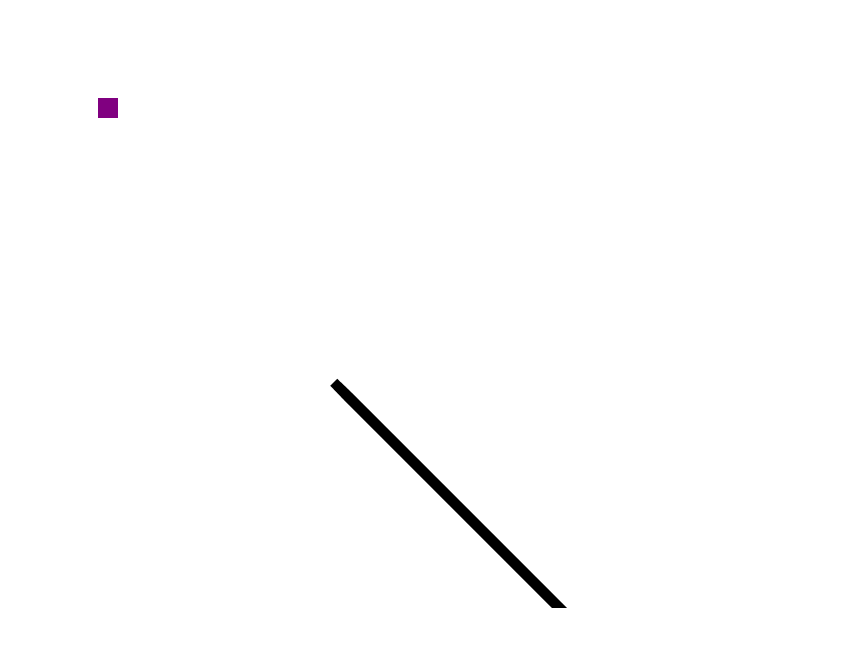
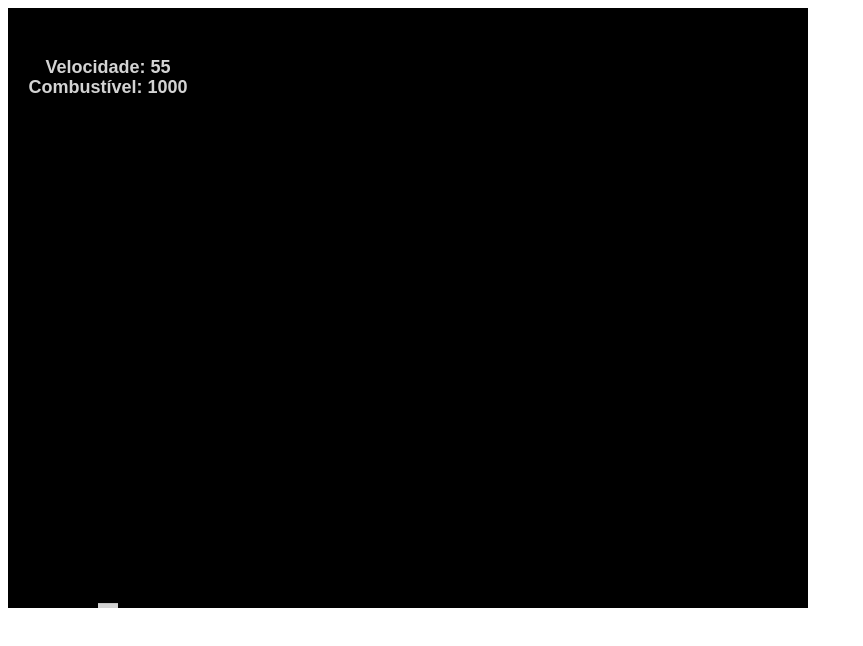
Before and after one commit to artuubento/lopal-moonlander, a plain HTML site: page alunissagem.html in a window 1280 px wide. Shown: the whole page, without its empty margins (0-863 px from the left). Drawn offline with Linux system fonts and the light colour scheme.

Commit message:
jogo apollo

```diff
--- a/alunissagem.html
+++ b/alunissagem.html
@@ -8,7 +8,7 @@
 <body>
 
 
-    <canvas id="jogo" width="800" height="600"></canvas>
+    <canvas id="jogo" width="800" height="600" style="background-color: black";></canvas>
     <script src="jogo.js">
 
     </script>
--- a/jogo.js
+++ b/jogo.js
@@ -1,24 +1,14 @@
+ // Moonlander. Um jogo de alunissagem
+ // Arthur Bento (artuuub)
+ // 28/03/25
+ // Versão 0.1.0
 
 
+ /** @type {HTMLCanvasElement} */
 
 let canvas = document.querySelector("#jogo");
 let contexto = canvas.getContext("2d");
 
-/*contexto.rect(0,0, 100, 100);
-contexto.fillStyle = "purple";
-contexto.fill();
-contexto.strokeStyle = "black";
-contexto.stroke();
-
-contexto.beginPath();
-contexto.moveTo(100,100)
-contexto.lineTo(200,100)
-contexto.lineTo(100,200)
-contexto.lineTo(100,100)
-contexto.fillStyle = "purple";
-contexto.fill();*/
-
-let x = 0
 
  let moduloLunar = {
         posicao: {
@@ -28,14 +18,14 @@ let x = 0
         angulo: 0,
         largura: 20,
         altura: 20,
-    cor: "purple",
+        cor: "lightgray",
         motorLigado: false,
         velocidade:  {
             x: 0,
             y: 0
 
-    }
-
+        },
+        combustivel: 1000
  }
 
 function desenharModuloLunar(){
@@ -44,10 +34,16 @@ function desenharModuloLunar(){
         contexto.beginPath();
         contexto.translate(moduloLunar.posicao.x, moduloLunar.posicao.y);
         contexto.rotate(moduloLunar.angulo);
-        contexto.rect(moduloLunar.largura * -0.5, moduloLunar.altura * -0.5, moduloLunar.largura, moduloLunar.altura);
+        contexto.rect(moduloLunar.largura * -0.5, moduloLunar.altura * -0.5,
+            moduloLunar.largura, moduloLunar.altura);
         contexto.fillStyle = moduloLunar.cor
         contexto.fill();
         contexto.closePath();
+            if(moduloLunar.motorLigado){
+                desenharChama();
+
+            }
+
         contexto.restore();
 
 }
@@ -55,48 +51,78 @@ function desenharChama(){
 
     contexto.beginPath();
     contexto.moveTo(moduloLunar.largura * -0.5, moduloLunar.altura * 0.5);
-    contexto.lineTo(moduloLunar.largura * -0.5, moduloLunar.altura * 0.5);
+    contexto.lineTo(moduloLunar.largura * 0.5, moduloLunar.altura * 0.5);
     contexto.lineTo(0, moduloLunar.altura * 0.5 + Math.random() * 10);
     contexto.lineTo(moduloLunar.largura * -0.5,   moduloLunar.altura * 0.5);
     contexto.closePath();
-    contexti.fillStyle = "purple";
+    contexto.fillStyle = "orange";
     contexto.fill();
+}
+
+function mostrarVelocidade(){
+    contexto.font = "bold 18px Arial";
+    contexto.textAlign = "center";
+    contexto.textBaseline = "middle";
+    contexto.fillStyle = "lightgray";
+    let velocidade = `Velocidade: ${10 * (moduloLunar.velocidade.y).toFixed(1)}`;
+    contexto.fillText(velocidade, 100, 60);
+}
+
+function mostrarCombustivel(){
+    contexto.font = "bold 18px Arial";
+    contexto.textAlign = "center";
+    contexto.textBaseline = "middle";
+    contexto.fillStyle = "lightgray";
+    let combustivel = `Combustível: ${(moduloLunar.combustivel).toFixed(0)}`;
+    contexto.fillText(combustivel, 100, 80);
 }
 
 function desenhar(){
     //limpar a tela
-    contexto.clearRect(0, 0, canvas.widht, canvas.height)
+    contexto.clearRect(0, 0, canvas.width, canvas.height);
 
-    contexto.save();
-    contexto.translate(canvas.width / 2, canvas.height / 2);
-    contexto.beginPath();
-    contexto.rotate(Math.PI/4);
-    contexto.rect(x, 100, 25, 10);
-    contexto.fill();
-    contexto.restore();
+    atracaoGravitacional();
+    desenharModuloLunar();
+    mostrarVelocidade();
+    mostrarCombustivel();
+    if(moduloLunar.posicao.y >= canvas.height){
+        return alert("O jogo acabou!");
+    }
+    requestAnimationFrame(desenhar);
 
-    x = x + 5;
-requestAnimationFrame(desenhar);
-desenharModuloLunar();
 
 }
-    document.addEventListener("keydown",)
+
+    document.addEventListener("keydown", teclaPressionada);
     function teclaPressionada(evento){
-
         if (evento.keyCode == 38){
-        moduloLunar.altura.motorLigado = true;
+            moduloLunar.motorLigado = true;
         }
 
     }
 
     document.addEventListener("keyup" , teclaSolta);
-
     function teclaSolta(evento){
         if(evento.keyCode == 38){
              moduloLunar.motorLigado = false;
         }
     }
 
+let gravidade = 0.030;
+function atracaoGravitacional(){
+    moduloLunar.velocidade.y += gravidade;
+    moduloLunar.posicao.x += moduloLunar.velocidade.x;
+    moduloLunar.posicao.y += moduloLunar.velocidade.y;
 
+    if(moduloLunar.motorLigado){
+        if(moduloLunar.combustivel > 0) {
+            moduloLunar.velocidade.y -= 0.070;
+            moduloLunar.combustivel -= 1;
+        } else {
+            moduloLunar.motorLigado = false;
+            moduloLunar.combustivel = 0;
+        }
 
+    }
+}
     desenhar();
```
Lines whose indentation alone changed are shown as unchanged.
